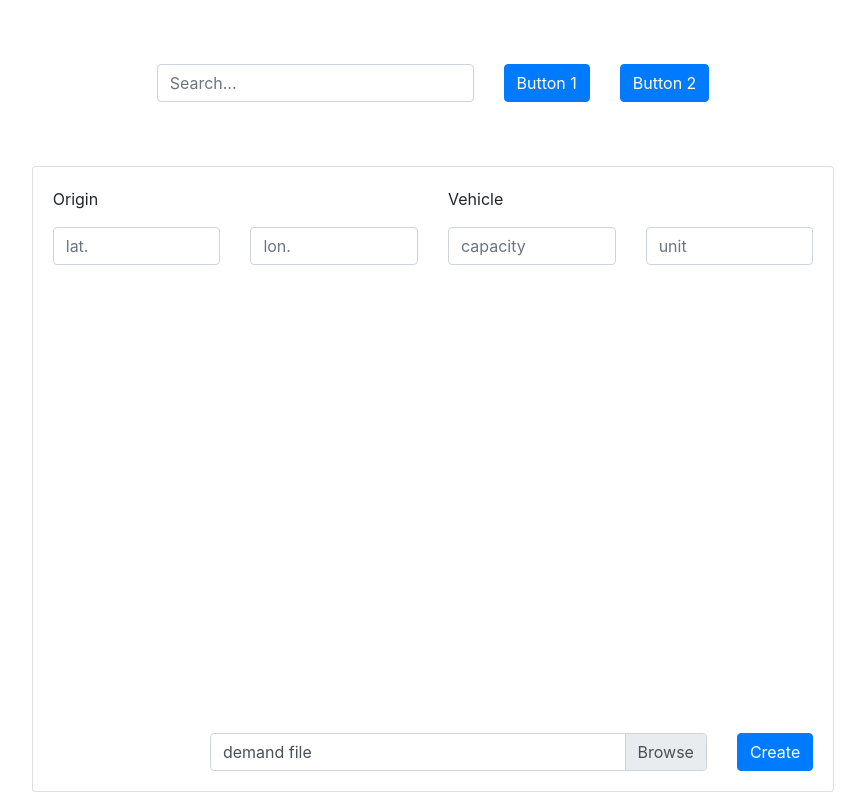
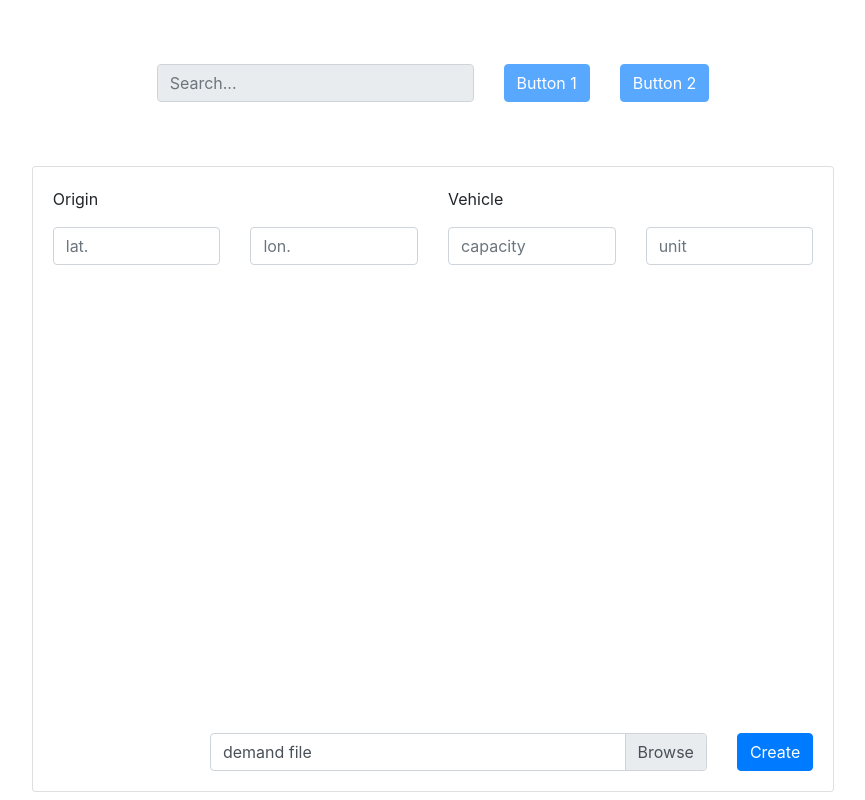
Before and after one commit to andromia/cvrp-client, a Next.js app: page /setup/vrp in a window 1280 px wide. Shown: the whole page, without its empty margins (207-1072 px from the left). Built offline with nearby package versions, Linux system fonts and the light colour scheme; no server answers.

Commit message:
updated form & disabled search components

```diff
--- a/components/setup/FormSetup.tsx
+++ b/components/setup/FormSetup.tsx
@@ -89,7 +89,7 @@ const FormSetup = () => {
         checkNum(dataObj.origin_latitude);
         checkNum(dataObj.vehicle_max_capacity_quantity);
 
-        Papa.parse(event.target[10].files[0], {
+        Papa.parse(event.target[4].files[0], {
             header: true,
             complete: function(results) {
                 checkCsvData(results);
--- a/components/setup/Search.tsx
+++ b/components/setup/Search.tsx
@@ -10,15 +10,15 @@ const Search = () => {
     return (
         <Row className="d-flex justify-content-center">
             <Col lg="5">
-                <FormControl className="d-inline-flex" placeholder="Search..." aria-label="Search..." />
+                <FormControl className="d-inline-flex" placeholder="Search..." aria-label="Search..." disabled/>
             </Col>
             <Col lg="auto">
-                <Button className="d-inline-flex" variant="primary">
+                <Button className="d-inline-flex" variant="primary" disabled>
                     Button 1
                 </Button>
             </Col>
             <Col lg="auto">
-                <Button className="d-inline-flex" variant="primary">
+                <Button className="d-inline-flex" variant="primary" disabled>
                     Button 2
                 </Button>
             </Col>
```
